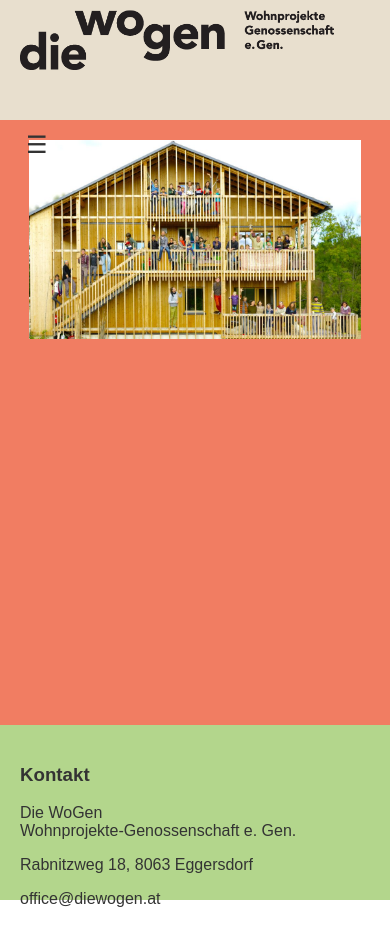
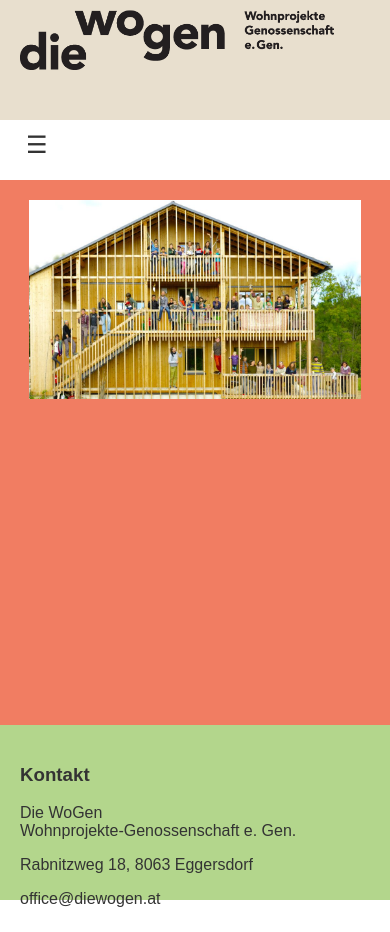
Before and after one commit to diewogen/diewogen.github.io, a Jekyll site: the page built from README.md, in a window 390 px wide. Built offline with Jekyll 4.4.1, drawn with Linux system fonts in a browser that asks for light colours; our own code applies the rules of GitHub Pages for plain Markdown files.

Commit message:
Update style.css

```diff
--- a/assets/css/style.css
+++ b/assets/css/style.css
@@ -146,23 +146,29 @@
     }
 }
 
-/* Mobile styles for the menu */
+/* Adjust header height for mobile */
 @media (max-width: 767px) {
     .site-header {
-        min-height: 60px;
-        padding: 10px 20px;
-        position: relative;
+        min-height: 60px; /* Increase height if needed */
+        padding: 10px 20px; /* Add padding for spacing */
+        position: relative; /* Allows the menu to position relative to header */
     }
     .main-menu ul {
-        display: none; /* Hide menu by default on mobile */
+        display: none; /* Hidden by default on mobile */
         flex-direction: column;
         gap: 10px;
         position: absolute;
-        top: 60px; /* Adjust to position below header */
+        top: 100%; /* Positions menu right below the header */
         right: 10px;
-        background-color: #f17d62; /* Background color for mobile menu */
+        background-color: #f17d62; /* Background color for the mobile menu */
         padding: 10px;
         border-radius: 5px;
+        z-index: 10; /* Ensure it appears above other elements */
+    }
+
+    /* Show the menu when toggled */
+    .main-menu ul.show {
+        display: flex;
     }
 
     .menu-toggle {
@@ -172,4 +178,8 @@
     .main-menu ul.show {
         display: flex; /* Show menu when toggle is active */
     }
+
+    .page-content {
+        margin-top: 60px; /* Adjust as necessary to avoid overlap */
+    }
 }
```
